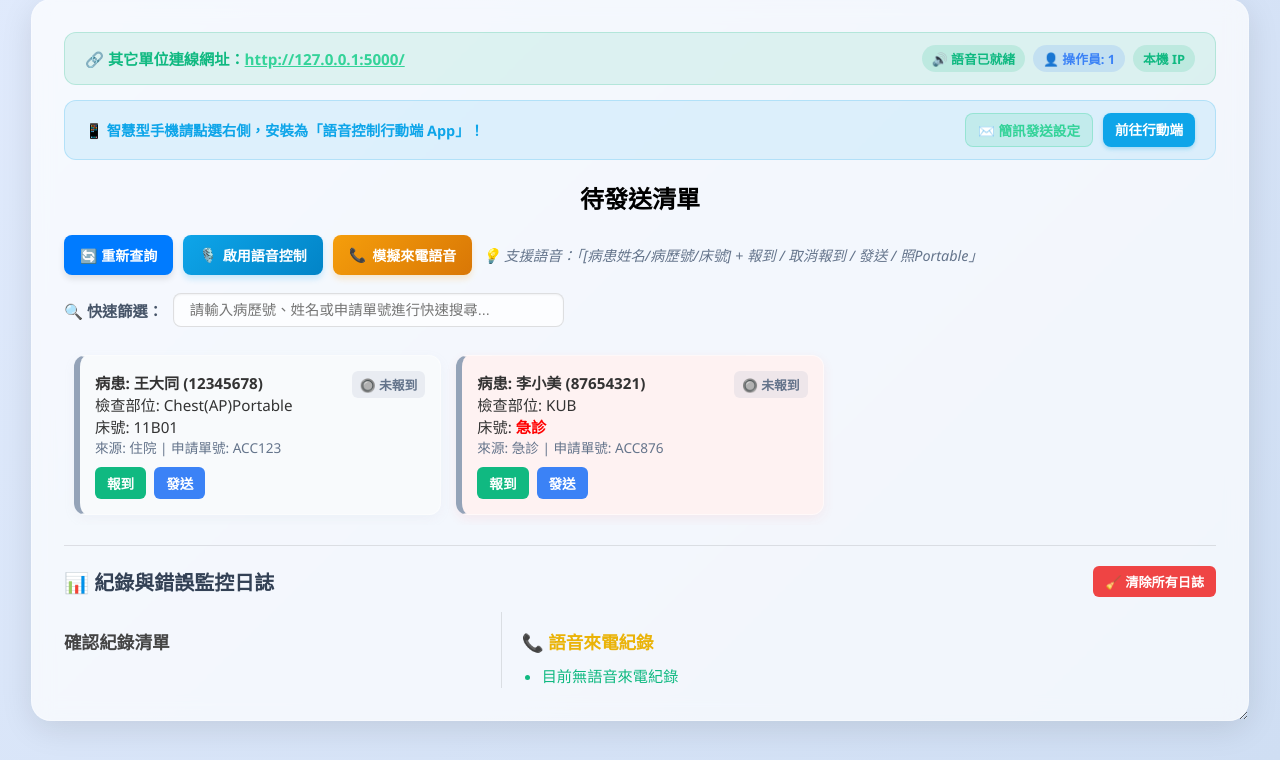
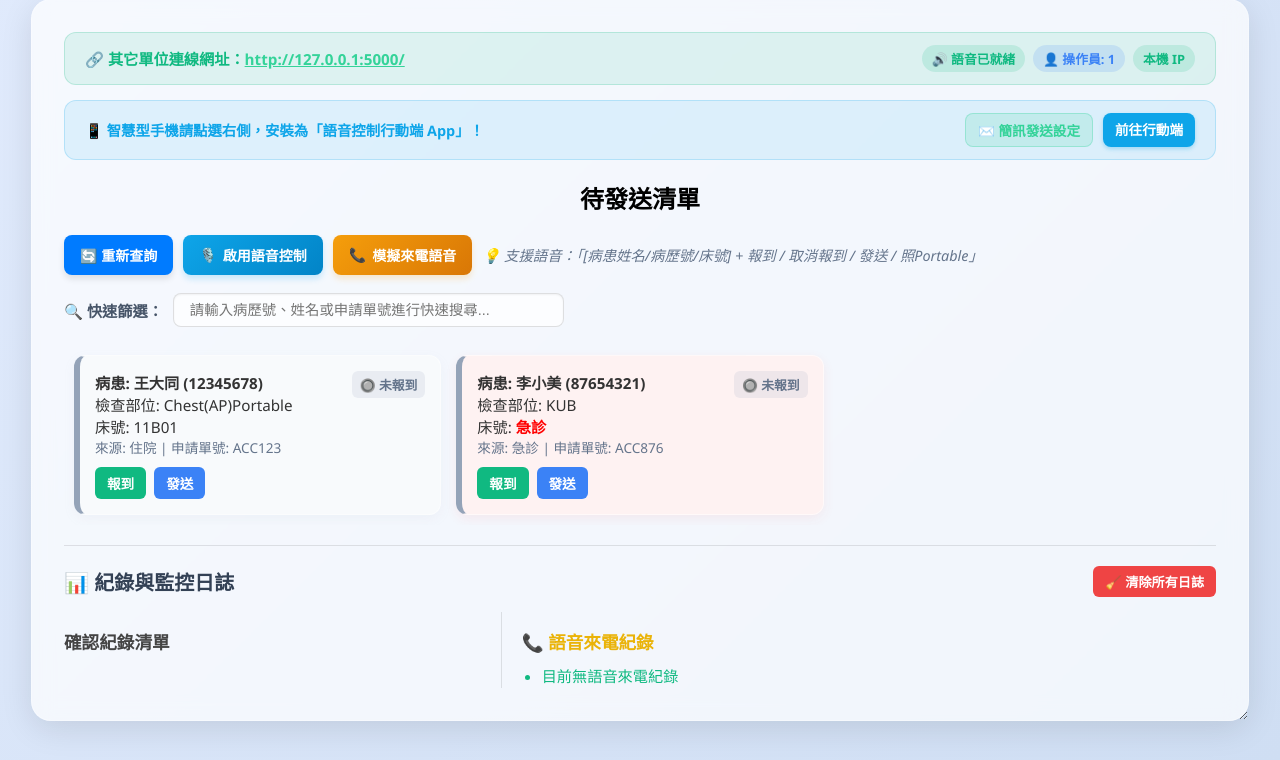
Before and after one commit to cat670500-hub/QCC, a Flask app: page /sender in a window 1280 px wide. Shown: the part 40-800 px from the top of the page. Run offline with Flask 3, Linux system fonts and the light colour scheme; the visitor is signed in with stand-in values (Sample User, id 1); data that the repository does not hold is empty; some libraries are stand-ins or nearby versions.

Commit message:
Update heading text to 紀錄與監控日誌

```diff
--- a/templates/sender.html
+++ b/templates/sender.html
@@ -112,7 +112,7 @@
         </div>
         <hr style="border: 0; border-top: 1px solid rgba(0,0,0,0.1); margin: 20px 0;">
         <div style="display: flex; justify-content: space-between; align-items: center; margin-bottom: 15px;">
-            <h2 style="margin: 0; font-size: 1.25rem; color: #334155; display: flex; align-items: center; gap: 6px;">📊 紀錄與錯誤監控日誌</h2>
+            <h2 style="margin: 0; font-size: 1.25rem; color: #334155; display: flex; align-items: center; gap: 6px;">📊 紀錄與監控日誌</h2>
             <button onclick="clearErrorLogs()" style="background: #ef4444; color: white; border: none; border-radius: 6px; padding: 6px 12px; font-size: 0.82rem; font-weight: bold; cursor: pointer; transition: all 0.2s;" onmouseover="this.style.background='#dc2626'" onmouseout="this.style.background='#ef4444'">🧹 清除所有日誌</button>
         </div>
         <div style="display: flex; gap: 20px; text-align: left; flex-wrap: wrap;">
```
